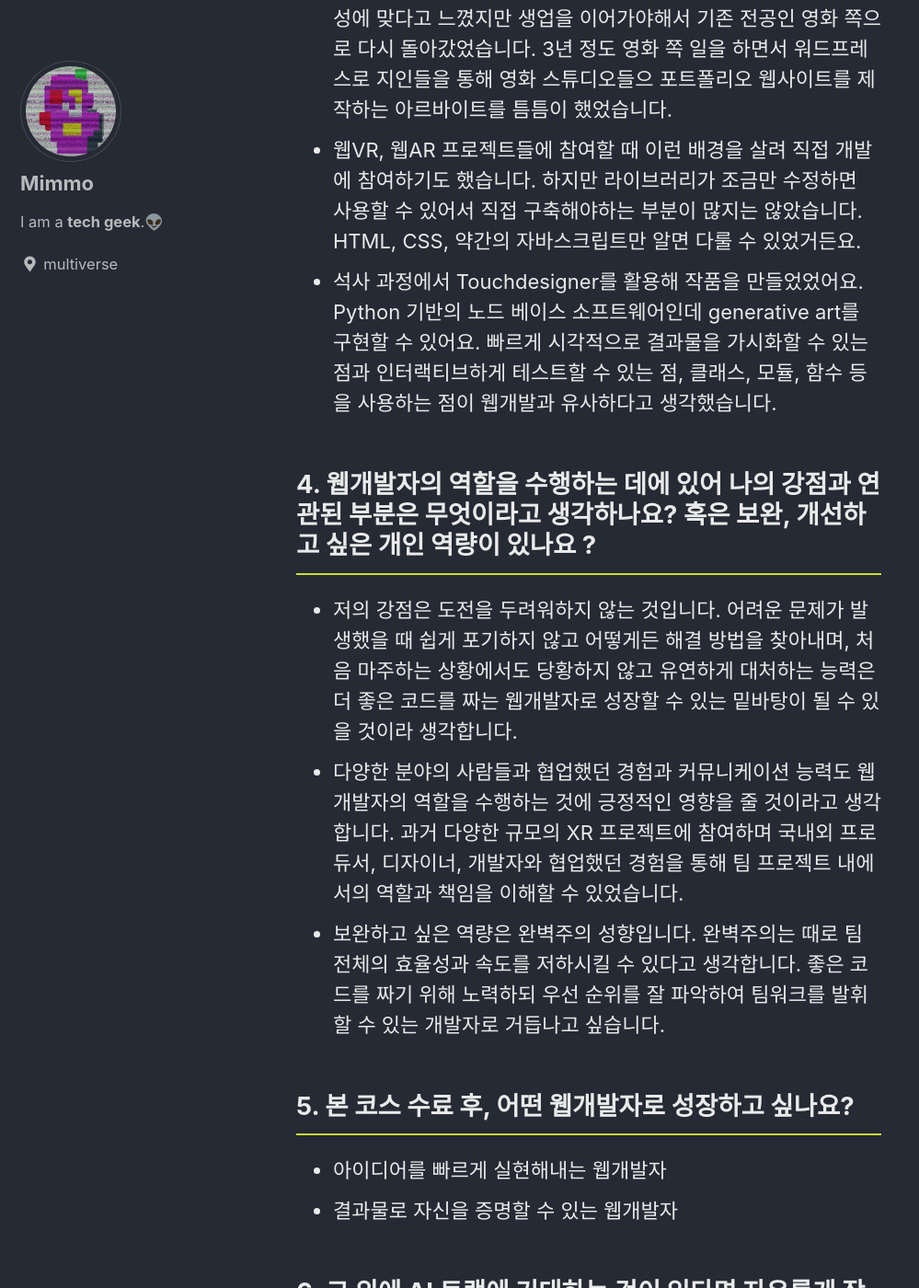
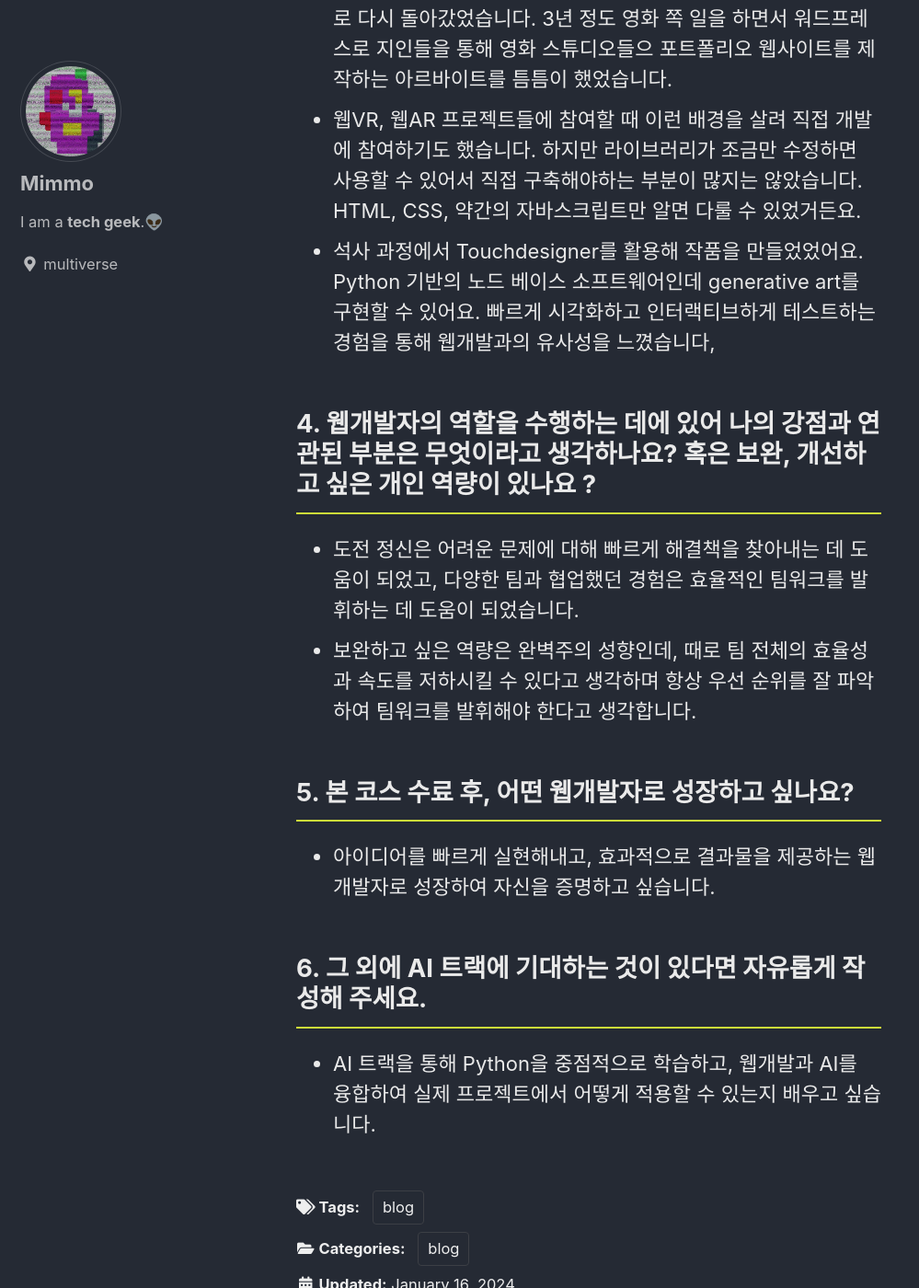
Before and after one commit to dadaproto/dadaproto.github.io, a Jekyll site: the page built from _posts/2024-01-16-starter-note.md, in a window 1280 px wide and 1400 px high, scrolled down 1905 px. Shown: the whole window at 92% size, without its empty margins (0-999 px from the left). Built offline with Jekyll 4.4.1, drawn with Linux system fonts in a browser that asks for light colours; cached includes are drawn as plain includes; some web fonts are replaced; some of the changed text lies outside the part shown.

Commit message:
Update starter note

```diff
--- a/_posts/2024-01-16-starter-note.md
+++ b/_posts/2024-01-16-starter-note.md
@@ -11,7 +11,7 @@
 
 ## 1. **내가 AI 트랙에 참여한 계기는 무엇인가요?**
 
-- 개발자로 전직하기 위해 몰입하는 시간이 필요하다고 생각했습니다. 실무 중심으로 역량을 키우고, 팀 프로젝트에 참여하며, 캠프 수료 후 빠르게 개발자로 취업하는 것을 목표로 AI 트랙에 지원하게 되었습니다.
+- 개발자로 전직하고자 하는 목표를 가지고 있어, 실무 중심의 경험과 팀 프로젝트 참여를 통해 AI 역량을 키우기 위해 AI 트랙에 지원하게 되었습니다.
 - 저는 지난 5년간 XR 콘텐츠 제작 분야에서 프로듀서(기획자/PM) 역할로 여러 VR 프로젝트에 참여해왔습니다. 기술과 밀접한 분야인 만큼 기획자도 협력 개발자 분들과 원활한 커뮤니케이션을 위해 사용되는 라이브러리나 프로그래밍 언어를 공부하고, 직접 유니티(Unity3D)나 언리얼 엔진 등의 소프트웨어를 사용해 프로토타입을 제작하기도 했습니다.
 - 기술 기반 프로젝트에서 성공과 실패가 갈리는 가장 큰 요인 중 하나는 *좋은 개발자*를 만났는가, 아닌가에 달려 있습니다. 매끄러운 유저 경험, 최적화, 최신 기술 활용을 위해서는 탐구 정신과 도전 정신이 있는 개발자가 반드시 필요합니다. 안드로이드 기반의 VR 디바이스(HMD)에서 구동하는 apk를 제작하는게 일반적이지만 웹 기반의 프로젝트들도 꾸준히 제작되고 있는데, 3D 모델링을 웹에서 구현하는게 쉬워졌고, 생성형 AI 덕분에 이미지와 3D 모델링 등을 빠르게 제작해 프로토타입을 만들 수 있기 때문입니다.
 - 수많은 데이터 처리를 필요로 하는 XR 분야에서 AI의 활용은 무궁무진할 것입니다. 인터랙티브 NPC 개발, 3D 모델링의 자동 리토폴로지, 이펙트 구현, 멀티 유저 플랫폼에서의 사용자 데이터 처리와 맞춤형 기능 구현 등 직접 시도해보고 싶은게 정말 많습니다. 지금은 ChatGPT나 Midjourney를 사용자로서 쓰고 있지만, 개발자가 되어 AI가 어떻게 작동하는지, 실제 프로젝트에 어떻게 활용할 수 있는지 알고 싶습니다.
@@ -25,19 +25,17 @@
 
 - 8년 전 Python/Django로 웹개발에 입문하고 프론트엔드를 독학해 약 1년간 프론트엔드 개발자로 스타트업에서 근무한 적이 있습니다. 핸드메이드 클래스를 서비스하는 플랫폼을 제작했었는데 적성에 맞다고 느꼈지만 생업을 이어가야해서 기존 전공인 영화 쪽으로 다시 돌아갔었습니다. 3년 정도 영화 쪽 일을 하면서 워드프레스로 지인들을 통해 영화 스튜디오들으 포트폴리오 웹사이트를 제작하는 아르바이트를 틈틈이 했었습니다.
 - 웹VR, 웹AR 프로젝트들에 참여할 때 이런 배경을 살려 직접 개발에 참여하기도 했습니다. 하지만 라이브러리가 조금만 수정하면 사용할 수 있어서 직접 구축해야하는 부분이 많지는 않았습니다. HTML, CSS, 약간의 자바스크립트만 알면 다룰 수 있었거든요.
-- 석사 과정에서 Touchdesigner를 활용해 작품을 만들었었어요. Python 기반의 노드 베이스 소프트웨어인데 generative art를 구현할 수 있어요. 빠르게 시각적으로 결과물을 가시화할 수 있는 점과 인터랙티브하게 테스트할 수 있는 점, 클래스, 모듈, 함수 등을 사용하는 점이 웹개발과 유사하다고 생각했습니다.
+- 석사 과정에서 Touchdesigner를 활용해 작품을 만들었었어요. Python 기반의 노드 베이스 소프트웨어인데 generative art를 구현할 수 있어요. 빠르게 시각화하고 인터랙티브하게 테스트하는 경험을 통해 웹개발과의 유사성을 느꼈습니다,
 
 ## 4. 웹개발자**의 역할을 수행하는 데에 있어 나의 강점과 연관된 부분은 무엇이라고 생각하나요?** 혹은 보완, 개선하고 싶은 개인 역량이 있나요 ?
 
-- 저의 강점은 도전을 두려워하지 않는 것입니다. 어려운 문제가 발생했을 때 쉽게 포기하지 않고 어떻게든 해결 방법을 찾아내며, 처음 마주하는 상황에서도 당황하지 않고 유연하게 대처하는 능력은 더 좋은 코드를 짜는 웹개발자로 성장할 수 있는 밑바탕이 될 수 있을 것이라 생각합니다.
-- 다양한 분야의 사람들과 협업했던 경험과 커뮤니케이션 능력도 웹개발자의 역할을 수행하는 것에 긍정적인 영향을 줄 것이라고 생각합니다. 과거 다양한 규모의 XR 프로젝트에 참여하며 국내외 프로듀서, 디자이너, 개발자와 협업했던 경험을 통해 팀 프로젝트 내에서의 역할과 책임을 이해할 수 있었습니다.
-- 보완하고 싶은 역량은 완벽주의 성향입니다. 완벽주의는 때로 팀 전체의 효율성과 속도를 저하시킬 수 있다고 생각합니다. 좋은 코드를 짜기 위해 노력하되 우선 순위를 잘 파악하여 팀워크를 발휘할 수 있는 개발자로 거듭나고 싶습니다.
+- 도전 정신은 어려운 문제에 대해 빠르게 해결책을 찾아내는 데 도움이 되었고, 다양한 팀과 협업했던 경험은 효율적인 팀워크를 발휘하는 데 도움이 되었습니다.
+- 보완하고 싶은 역량은 완벽주의 성향인데, 때로 팀 전체의 효율성과 속도를 저하시킬 수 있다고 생각하며 항상 우선 순위를 잘 파악하여 팀워크를 발휘해야 한다고 생각합니다.
 
 ## 5. **본 코스 수료 후, 어떤 웹개발자로 성장하고 싶나요?**
 
-- 아이디어를 빠르게 실현해내는 웹개발자
-- 결과물로 자신을 증명할 수 있는 웹개발자
+- 아이디어를 빠르게 실현해내고, 효과적으로 결과물을 제공하는 웹개발자로 성장하여 자신을 증명하고 싶습니다.
 
 ## 6. **그 외에 AI 트랙에 기대하는 것이 있다면 자유롭게 작성해 주세요.**
 
-- 잘 부탁드립니다.
+- AI 트랙을 통해 Python을 중점적으로 학습하고, 웹개발과 AI를 융합하여 실제 프로젝트에서 어떻게 적용할 수 있는지 배우고 싶습니다.
```
